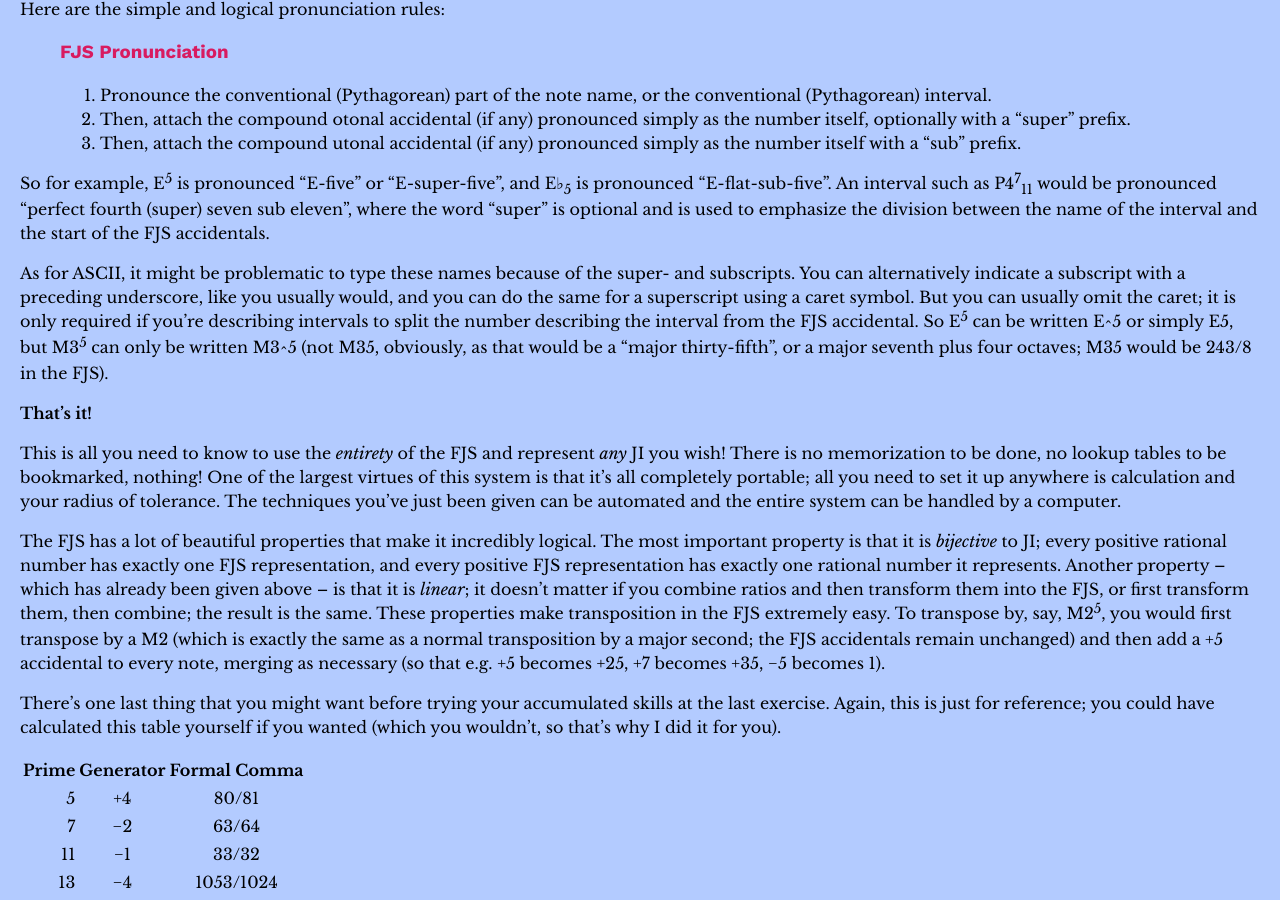
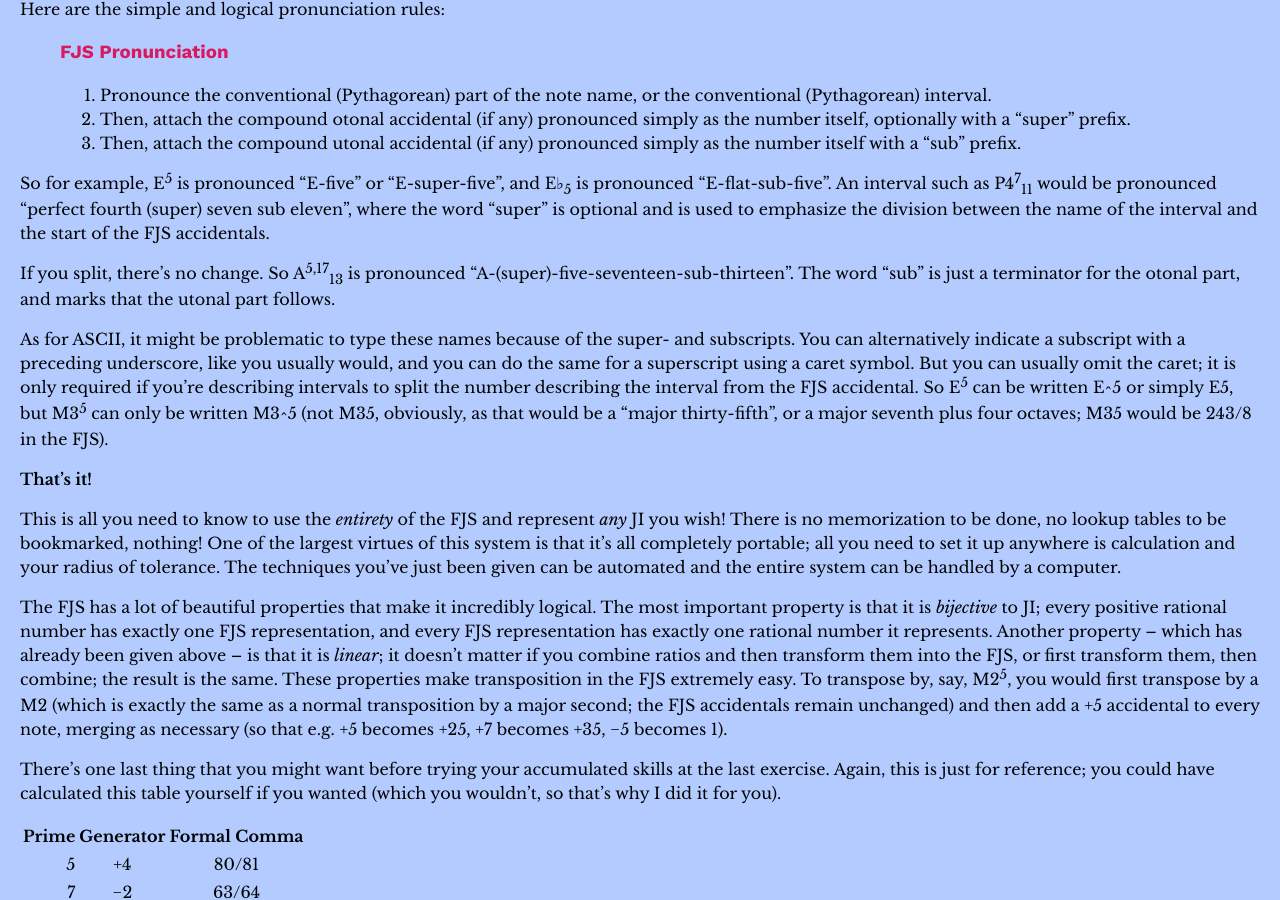
Before and after one commit to misotanni/misotanni.github.io, a Jekyll site: the page built from fjs/en/crash.md, in a window 1280 px wide and 900 px high, scrolled down 11757 px. Built offline with Jekyll 4.4.1, drawn with Linux system fonts in a browser that asks for light colours; our own code applies the rules of GitHub Pages for plain Markdown files; formulas are drawn with MathJax 3.

Commit message:
"positive FJS representation"

```diff
--- a/fjs/en/crash.md
+++ b/fjs/en/crash.md
@@ -373,13 +373,15 @@ One final note is on pronunciation and ASCII. If you want to communicate using t
 
 So for example, E<sup>5</sup> is pronounced "E-five" or "E-super-five", and E♭<sub>5</sub> is pronounced "E-flat-sub-five". An interval such as P4<sup>7</sup><sub>11</sub> would be pronounced "perfect fourth (super) seven sub eleven", where the word "super" is optional and is used to emphasize the division between the name of the interval and the start of the FJS accidentals.
 
+If you split, there's no change. So A<sup>5,17</sup><sub>13</sub> is pronounced "A-(super)-five-seventeen-sub-thirteen". The word "sub" is just a terminator for the otonal part, and marks that the utonal part follows.
+
 As for ASCII, it might be problematic to type these names because of the super- and subscripts. You can alternatively indicate a subscript with a preceding underscore, like you usually would, and you can do the same for a superscript using a caret symbol. But you can usually omit the caret; it is only required if you're describing intervals to split the number describing the interval from the FJS accidental. So E<sup>5</sup> can be written E^5 or simply E5, but M3<sup>5</sup> can only be written M3^5 (not M35, obviously, as that would be a "major thirty-fifth", or a major seventh plus four octaves; M35 would be 243/8 in the FJS).
 
 **That's it!**
 
 This is all you need to know to use the *entirety* of the FJS and represent *any* JI you wish! There is no memorization to be done, no lookup tables to be bookmarked, nothing! One of the largest virtues of this system is that it's all completely portable; all you need to set it up anywhere is calculation and your radius of tolerance. The techniques you've just been given can be automated and the entire system can be handled by a computer.
 
-The FJS has a lot of beautiful properties that make it incredibly logical. The most important property is that it is *bijective* to JI; every positive rational number has exactly one FJS representation, and every positive FJS representation has exactly one rational number it represents. Another property – which has already been given above – is that it is *linear*; it doesn't matter if you combine ratios and then transform them into the FJS, or first transform them, then combine; the result is the same. These properties make transposition in the FJS extremely easy. To transpose by, say, M2<sup>5</sup>, you would first transpose by a M2 (which is exactly the same as a normal transposition by a major second; the FJS accidentals remain unchanged) and then add a +5 accidental to every note, merging as necessary (so that e.g. +5 becomes +25, +7 becomes +35, −5 becomes 1).
+The FJS has a lot of beautiful properties that make it incredibly logical. The most important property is that it is *bijective* to JI; every positive rational number has exactly one FJS representation, and every FJS representation has exactly one rational number it represents. Another property – which has already been given above – is that it is *linear*; it doesn't matter if you combine ratios and then transform them into the FJS, or first transform them, then combine; the result is the same. These properties make transposition in the FJS extremely easy. To transpose by, say, M2<sup>5</sup>, you would first transpose by a M2 (which is exactly the same as a normal transposition by a major second; the FJS accidentals remain unchanged) and then add a +5 accidental to every note, merging as necessary (so that e.g. +5 becomes +25, +7 becomes +35, −5 becomes 1).
 
 There's one last thing that you might want before trying your accumulated skills at the last exercise. Again, this is just for reference; you could have calculated this table yourself if you wanted (which you wouldn't, so that's why I did it for you).
 
```
